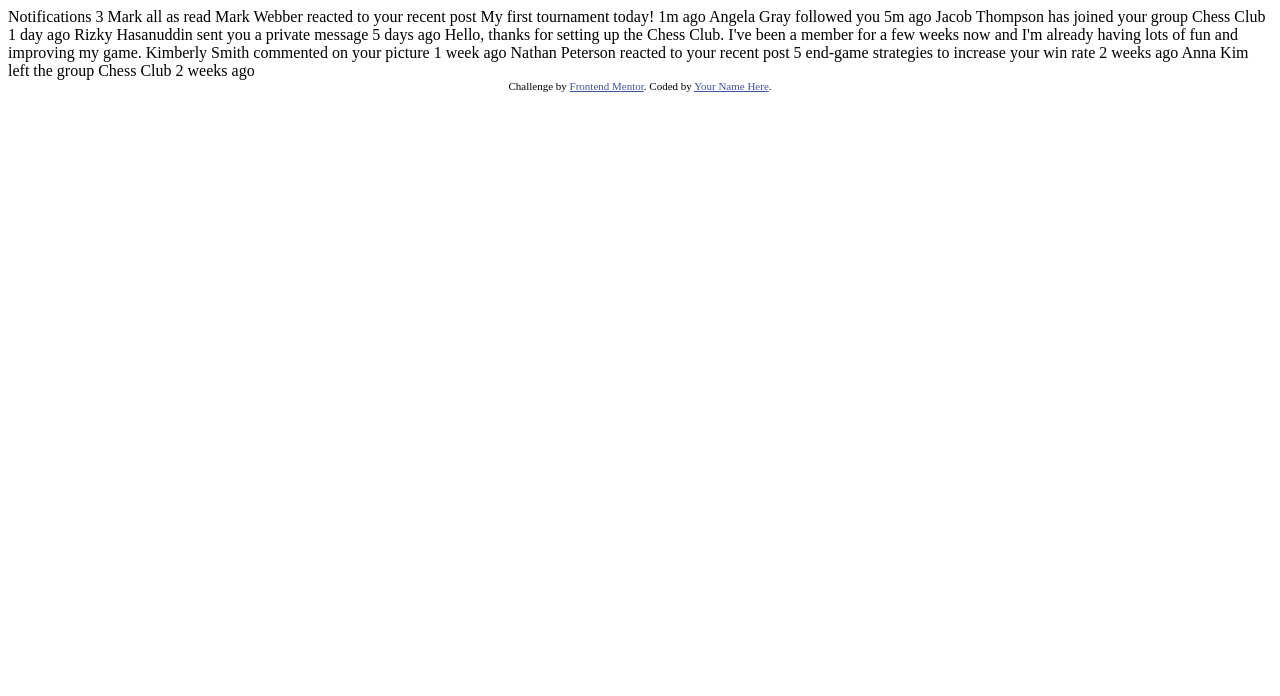
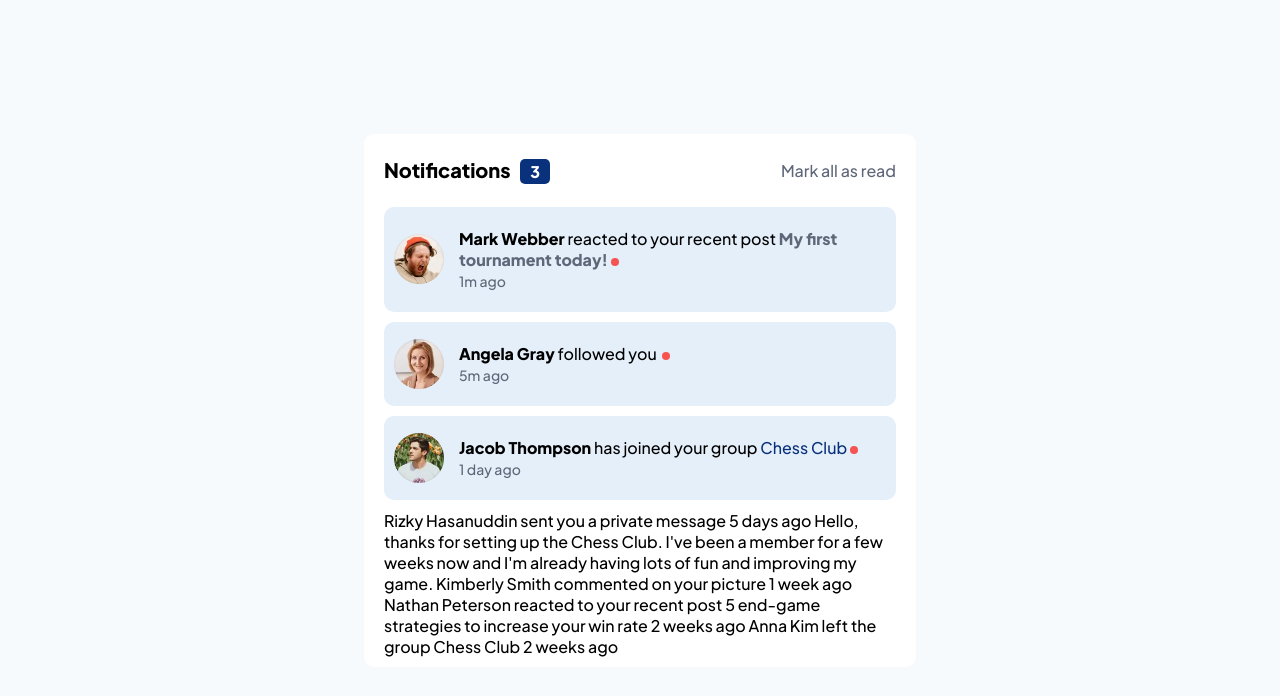
Before and after one commit to callmeUmer/fm-notification-component, a plain HTML site: page index.html in a window 1280 px wide. Drawn offline with Linux system fonts and the light colour scheme.

Commit message:
feat: UI updated for unread notifs

```diff
--- /dev/null
+++ b/assets/css/index.css
@@ -0,0 +1,125 @@
+:root {
+    --primary-red: hsl(1, 90%, 64%);
+    --primary-blue: hsl(219, 85%, 26%);
+    --white: hsl(0, 0%, 100%);
+    --grayish-blue-100: hsl(210, 60%, 98%);
+    --grayish-blue-200: hsl(211, 68%, 94%);
+    --grayish-blue-300: hsl(205, 33%, 90%);
+    --grayish-blue-400: hsl(219, 14%, 63%);
+    --grayish-blue-500: hsl(219, 12%, 42%);
+    --grayish-blue-600: hsl(224, 21%, 14%);
+}
+
+@font-face {
+    font-family: "Plus Jakarta Sans";
+    src: url('../fonts/PlusJakartaSans-VariableFont_wght.ttf');
+    font-weight: 500 800;
+}
+
+* {
+    font-family: 'Plus Jakarta Sans';
+    font-size: 16px;
+}
+
+body {
+    display: flex;
+    min-height: 100vh;
+    width: 100%;
+    overflow: hidden;
+    margin: 0;
+    justify-content: center;
+    align-items: center;
+    background-color: var(--grayish-blue-100);
+}
+
+#notification {
+    background-color: var(--white);
+    width: 40%;
+    padding: 10px;
+    border-radius: 10px;
+    padding: 10px 20px;
+}
+
+.heading-wrapper {
+    display: flex;
+    flex-direction: row;
+    justify-content: space-between;
+    padding-bottom: 10px;
+}
+
+.heading {
+    font-size: 20px;
+    font-weight: 800;
+}
+
+.heading span {
+    padding: 2px 10px;
+    border-radius: 5px;
+    color: var(--white);
+    margin-left: 6px;
+    background-color: var(--primary-blue);
+}
+
+.heading-wrapper p {
+    color: var(--grayish-blue-500);
+    font-size: medium;
+}
+
+.list {
+    display: flex;
+    flex-direction: row;
+    padding: 5px 10px;
+    justify-content: left;
+    align-items: center;
+    border-radius: 10px;
+    margin-bottom: 10px;
+}
+
+.list img {
+    height: 50px;
+    width: auto;
+    padding: 0px 15px 0 0;
+    vertical-align: middle;
+}
+
+.list .message {
+    display: inherit;
+    align-items: center;
+}
+
+.message .time {
+    font-size: 14px;
+    color: var(--grayish-blue-500);
+}
+
+.unread {
+    background-color: var(--grayish-blue-200);
+}
+
+.dot {
+    border-radius: 50%;
+    background-color: var(--primary-red);
+    width: 8px;
+    height: 8px;
+    margin-left: 3px;
+    display: inline-block;
+}
+
+a {
+    color: var(--primary-blue)
+}
+
+.profile {
+    color: black;
+    font-weight: 800;
+}
+
+.post {
+    color: var(--grayish-blue-500);
+    font-weight: 800;
+}
+
+a:hover {
+    cursor: pointer;
+    color: var(--primary-blue)
+}
--- a/index.html
+++ b/index.html
@@ -5,29 +5,49 @@
   <meta name="viewport" content="width=device-width, initial-scale=1.0"> <!-- displays site properly based on user's device -->
 
   <link rel="icon" type="image/png" sizes="32x32" href="./assets/images/favicon-32x32.png">
+  <link rel="stylesheet" href="./assets/css/index.css" />
 
   <title>Frontend Mentor | Notifications page</title>
 
-  <!-- Feel free to remove these styles or customise in your own stylesheet 👍 -->
-  <style>
-    .attribution { font-size: 11px; text-align: center; }
-    .attribution a { color: hsl(228, 45%, 44%); }
-  </style>
 </head>
 <body>
+<main id="notification">
 
-  Notifications 3
+  <div class="heading-wrapper">
+    <h1 class="heading">Notifications <span>3</span></h1>
+    <p>Mark all as read</p>
+  </div>
 
-  Mark all as read
+  <div class="list unread">
+    <img src="./assets/images/avatar-mark-webber.webp" alt="Mark Webber profile picture" />
+    <div class="message">
+      <p>
+        <a class="profile">Mark Webber</a> reacted to your recent post <a class="post">My first tournament today!</a><span class="dot"></span> <br/>
+        <span class="time">1m ago</span>
+      </p>
+    </div>
+  </div>
 
-  Mark Webber reacted to your recent post My first tournament today!
-  1m ago
+  <div class="list unread">
+    <img src="./assets/images/avatar-angela-gray.webp" alt="Mark Webber profile picture" />
+    <div class="message">
+      <p>
+        <a class="profile">Angela Gray</a> followed you <span class="dot"></span> <br/>
+        <span class="time">5m ago</span>
+      </p>
+    </div>
+  </div>
 
-  Angela Gray followed you
-  5m ago
+  <div class="list unread">
+    <img src="./assets/images/avatar-jacob-thompson.webp" alt="Mark Webber profile picture" />
+    <div class="message">
+      <p>
+        <a class="profile">Jacob Thompson</a> has joined your group <a>Chess Club</a><span class="dot"></span> <br/>
+        <span class="time">1 day ago</span>
+      </p>
+    </div>
+  </div>
 
-  Jacob Thompson has joined your group Chess Club
-  1 day ago
 
   Rizky Hasanuddin sent you a private message
   5 days ago
@@ -43,9 +63,7 @@
   Anna Kim left the group Chess Club
   2 weeks ago
 
-  <div class="attribution">
-    Challenge by <a href="https://www.frontendmentor.io?ref=challenge" target="_blank">Frontend Mentor</a>.
-    Coded by <a href="#">Your Name Here</a>.
-  </div>
+</main>
+
 </body>
 </html>
```
